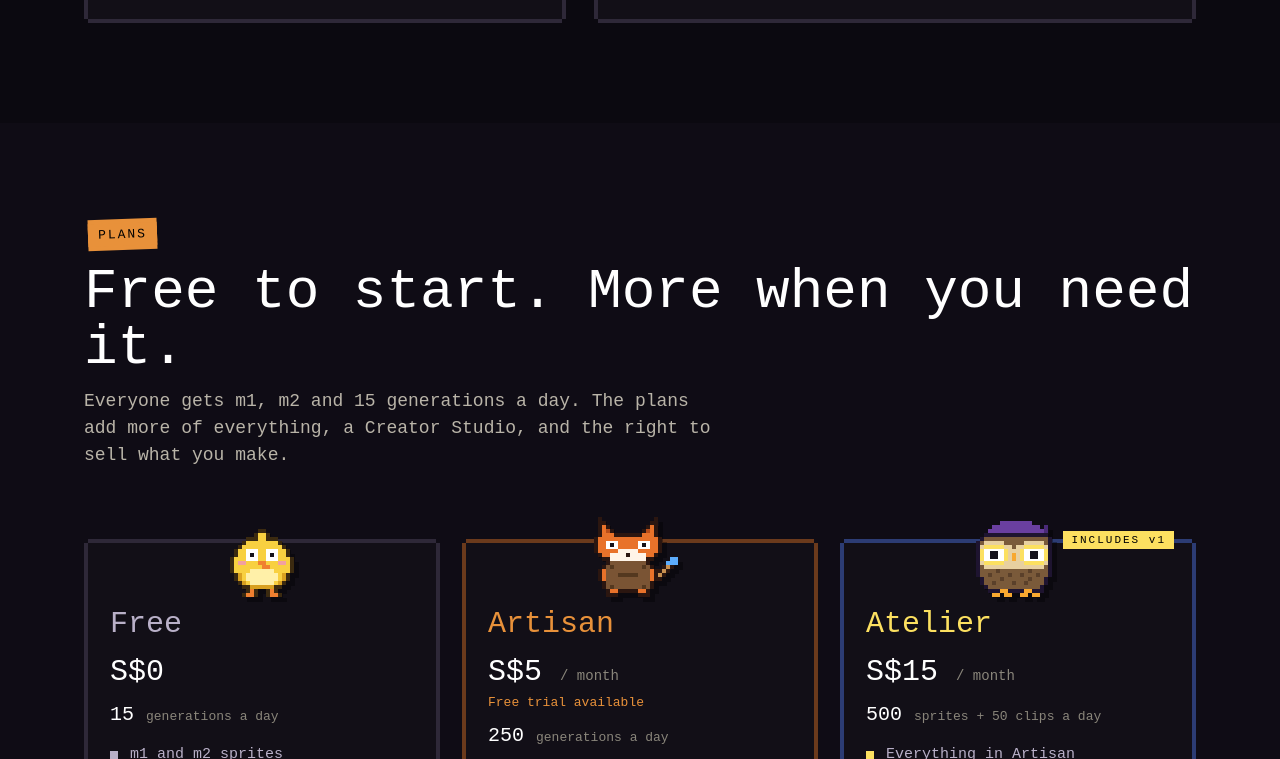
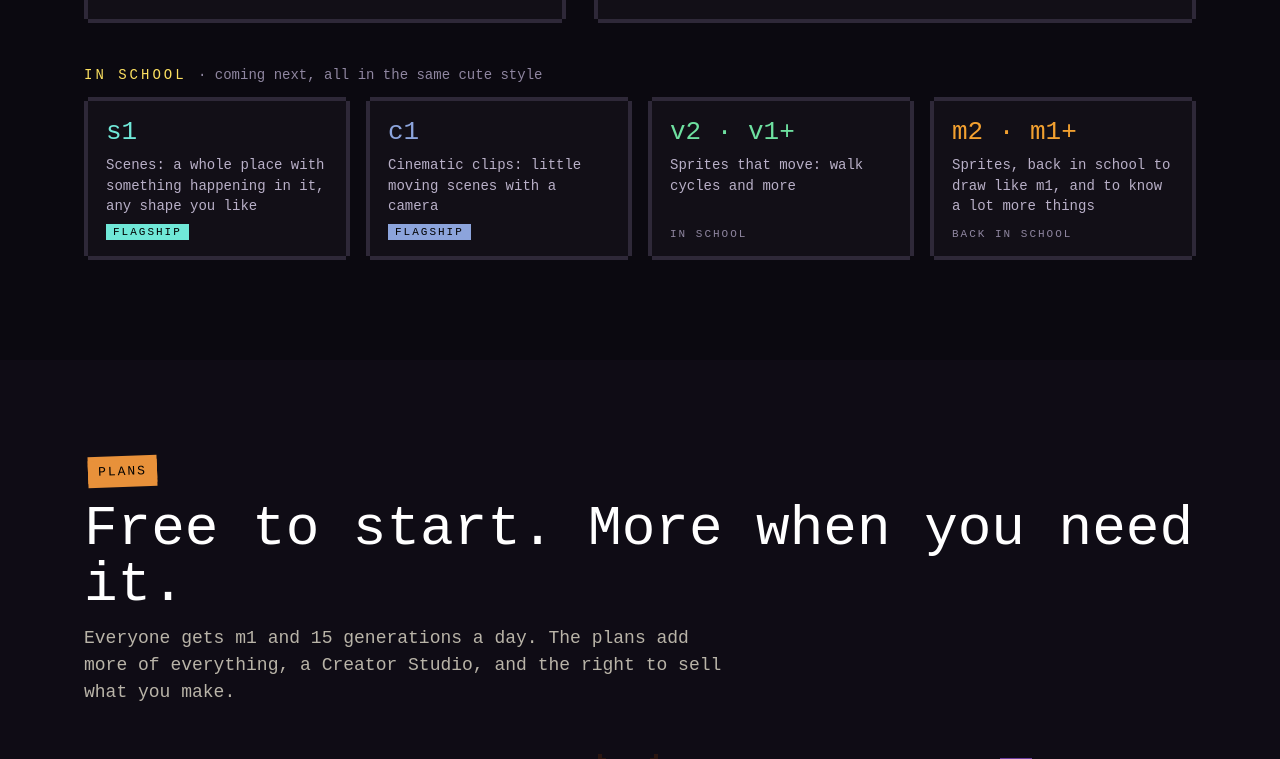
Before and after one commit to ml-mosaic/ml-mosaic.github.io, a plain HTML site: page index.html in a window 1280 px wide. Shown: the part 2041-2800 px from the top of the page. Drawn offline with Linux system fonts and the light colour scheme; no server answers; a web font is replaced by a local one.

Commit message:
landing update

```diff
--- a/index.html
+++ b/index.html
@@ -158,6 +158,17 @@
   .mcard li::before { content: ""; position: absolute; left: 0; top: 10px; width: 8px; height: 8px; background: var(--c2); }
   .mcard.m1 { --c2: var(--orange); } .mcard.v1 { --c2: #8ca4dc; }
   .mcard .go { margin-top: auto; display: flex; gap: 10px; flex-wrap: wrap; }
+  .next { margin-top: 44px; }
+  .next-h { font-size: 14px; letter-spacing: 3px; color: var(--yellow); margin: 0 0 14px; } .next-h span { color: #8f86a0; letter-spacing: 0; }
+  .next-row { display: grid; grid-template-columns: repeat(4, 1fr); gap: 16px; }
+  .ncard { background: #120f17; margin: var(--u); --c: #2e2838; padding: 16px 18px; text-decoration: none; display: flex; flex-direction: column; gap: 8px; }
+  .ncard:hover { --c: var(--yellow); }
+  .ncard b { font-weight: normal; font-size: 26px; color: #fff; } .ncard span { color: #b9b0c8; font-size: 14px; line-height: 1.45; }
+  .ncard em { font-style: normal; font-size: 11px; letter-spacing: 2px; color: #8f86a0; margin-top: auto; }
+  .ncard.flag em { color: #000; background: #70e8d8; align-self: flex-start; padding: 2px 7px; } .ncard.c1 em { background: #8ca4dc; }
+  .ncard.s1 b { color: #70e8d8; } .ncard.c1 b { color: #8ca4dc; } .ncard.v b { color: #6ee0a0; } .ncard.m b { color: #f2a030; }
+  @media (max-width: 900px) { .next-row { grid-template-columns: 1fr 1fr; } }
+  @media (max-width: 520px) { .next-row { grid-template-columns: 1fr; } }
 
   /* ---------------------------------------------------------------- plans */
   #plans { background: #0f0c15; }
@@ -299,8 +310,8 @@
   </div>
 </nav>
 
-<a class="grad" href="blog/m1-is-out-of-school/"><span class="wrap"><b>NEW</b> m1 and v1 have finished school: out of preview, for real now
-  <span class="go">read all about it &rarr;</span></span></a>
+<a class="grad" href="blog/a-very-geometric-situation/"><span class="wrap"><b>OOPS</b> m2 and m1+ got a little too geometric, so they're back in school
+  <span class="go">read the very serious report &rarr;</span></span></a>
 
 <header class="world" id="top">
   <div class="sun"></div>
@@ -371,6 +382,15 @@
         </div>
       </div>
     </div>
+    <div class="next">
+      <p class="next-h">IN SCHOOL <span>&middot; coming next, all in the same cute style</span></p>
+      <div class="next-row">
+        <a class="ncard notch flag s1" href="blog/the-next-four/#s"><b>s1</b><span>Scenes: a whole place with something happening in it, any shape you like</span><em>FLAGSHIP</em></a>
+        <a class="ncard notch flag c1" href="blog/the-next-four/#c"><b>c1</b><span>Cinematic clips: little moving scenes with a camera</span><em>FLAGSHIP</em></a>
+        <a class="ncard notch v" href="blog/the-next-four/#v"><b>v2 &middot; v1+</b><span>Sprites that move: walk cycles and more</span><em>IN SCHOOL</em></a>
+        <a class="ncard notch m" href="blog/a-very-geometric-situation/"><b>m2 &middot; m1+</b><span>Sprites, back in school to draw like m1, and to know a lot more things</span><em>BACK IN SCHOOL</em></a>
+      </div>
+    </div>
   </div>
 </section>
 
@@ -378,19 +398,19 @@
   <div class="wrap">
     <span class="tag" style="--c:#e8913a">PLANS</span>
     <h2>Free to start. More when you need it.</h2>
-    <p class="lede">Everyone gets m1, m2 and 15 generations a day. The plans add more of everything, a Creator Studio,
+    <p class="lede">Everyone gets m1 and 15 generations a day. The plans add more of everything, a Creator Studio,
       and the right to sell what you make.</p>
     <div class="tiers">
       <div class="tier notch free"><div class="stage" id="stage-free"></div>
         <div class="nm">Free</div><div class="price"><span data-price="free">S$0</span></div><div class="per">15 <small>generations a day</small></div>
-        <ul><li>m1 and m2 sprites</li><li>The Studio and the API</li><li>Personal use</li>
+        <ul><li>m1 sprites</li><li>The Studio and the API</li><li>Personal use</li>
           <li class="no">Creator Studio</li><li class="no">v1 animated scenes</li></ul>
         <div class="go"><a class="btn small" href="login/#signup" id="tier-free" data-cta="free" style="--c:#b9b0c8">Start free</a></div>
       </div>
       <div class="tier notch artisan"><div class="stage" id="stage-artisan"></div>
         <div class="nm">Artisan</div><div class="price"><span data-price="artisan">S$5</span> <small>/ month</small></div><div class="trial">Free trial available</div>
         <div class="per">250 <small>generations a day</small></div>
-        <ul><li>Everything in Free</li><li>m1+ (preview)</li><li>Creator Studio workspace: exact creativity, fixed seeds</li><li>Batches of 4 sprites at once</li>
+        <ul><li>Everything in Free</li><li>Creator Studio workspace: exact creativity, fixed seeds</li><li>Batches of 4 sprites at once</li>
           <li>Commercial use: sell what you make</li><li>Priority in the queue</li><li>Express: 5 super-fast goes a day</li><li>Gift a friend a week</li></ul>
         <div class="go"><a class="btn small" href="join/?tier=artisan" data-cta="artisan" data-subscribe="artisan" data-mode="join" style="--c:var(--t)">Start free trial</a></div>
       </div>
```
Also changed, not shown: pricing/index.html (+2 -2 lines).
